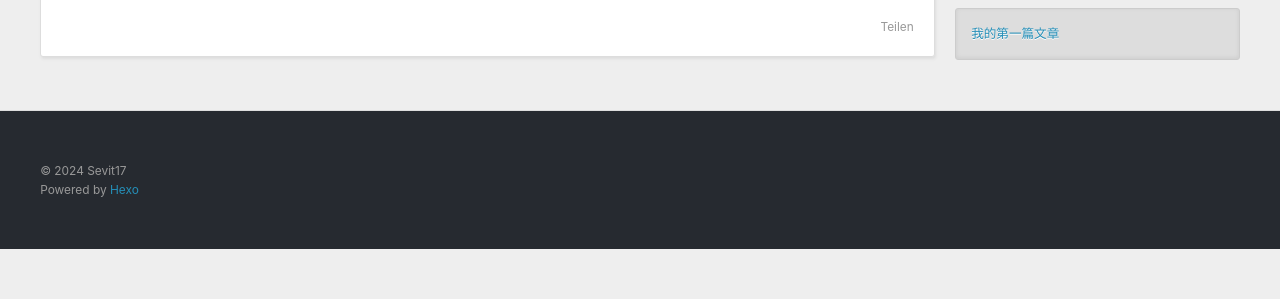
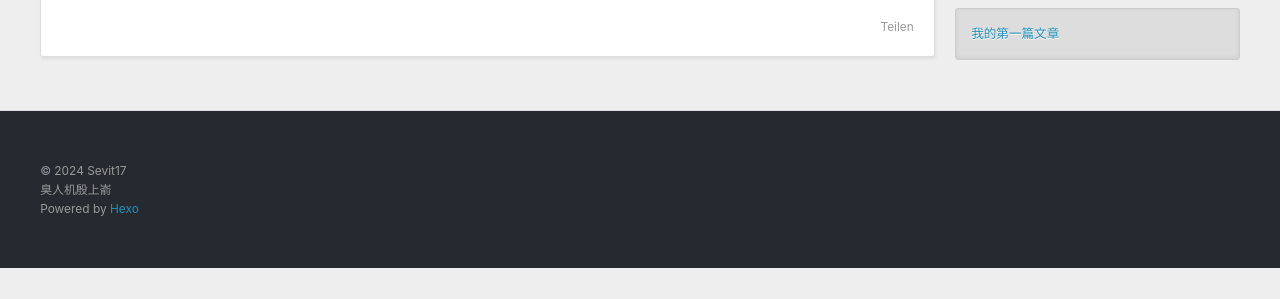
Before and after one commit to Sevit17/Sevit17.github.io, a plain HTML site: page index.html in a window 1280 px wide. Shown: the part 501-800 px from the top of the page. Drawn offline with Linux system fonts and the light colour scheme.

Commit message:
index.html

```diff
--- a/index.html
+++ b/index.html
@@ -156,6 +156,7 @@
     <div id="footer-info" class="inner">
 
       &copy; 2024 Sevit17<br>
+      臭人机殷上嵛<br>
       Powered by <a href="https://hexo.io/" target="_blank">Hexo</a>
     </div>
   </div>
```
